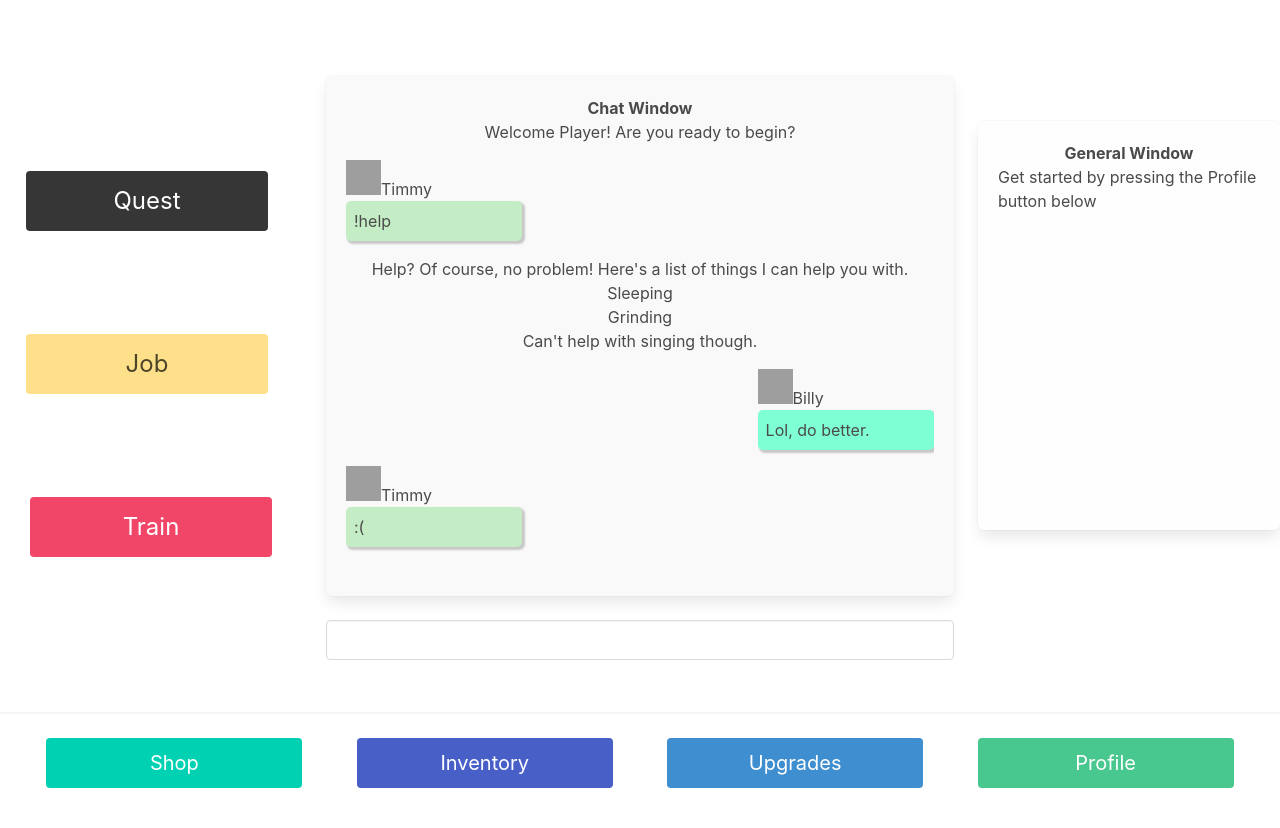
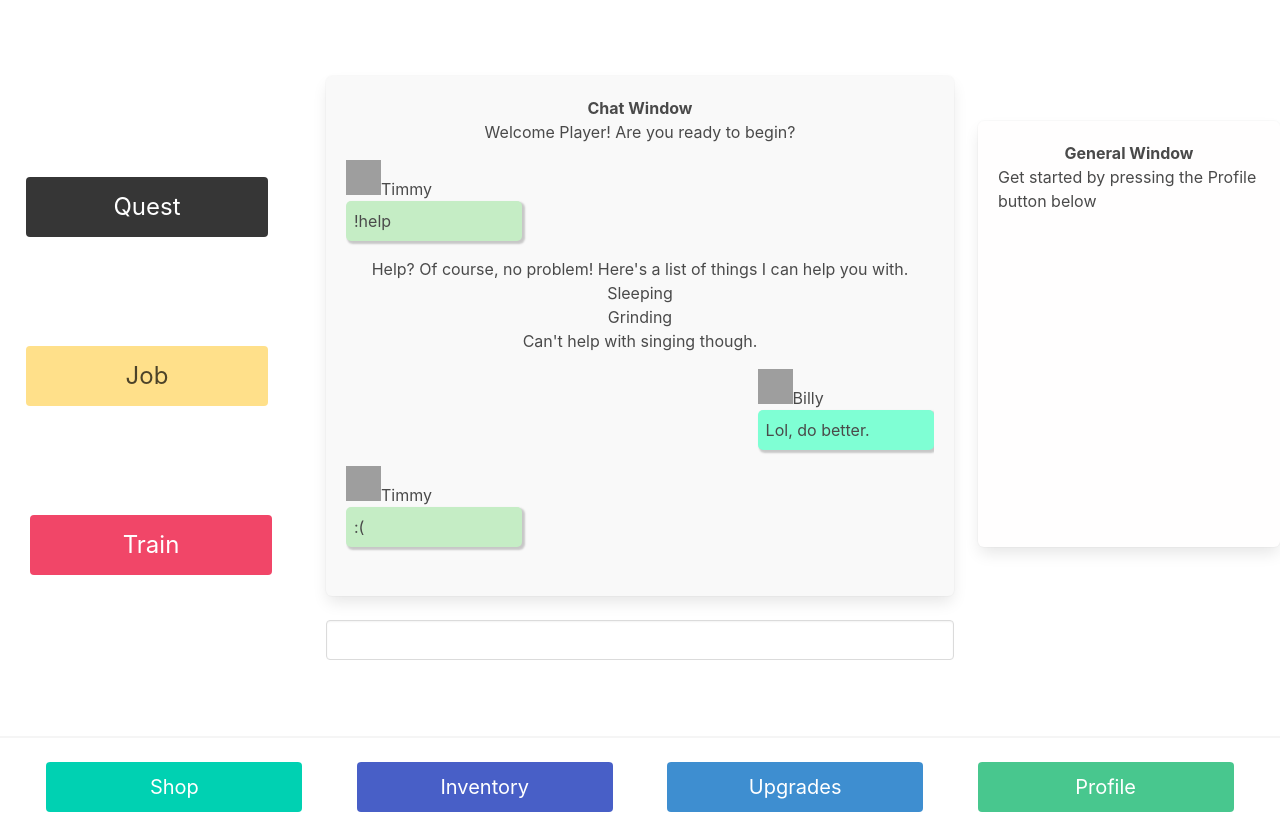
Before and after one commit to IsaiahSama/Fight-Parade, a Flask app: page / in a window 1280 px wide. Before the commit the page ends 788 px from the top, so only its background shows below. Run offline with Flask 3, Linux system fonts and the light colour scheme; some libraries are stand-ins or nearby versions; grey boxes are pictures that could not be loaded.

Commit message:
Fixed scaling issue

```diff
--- a/Application/static/style/style.css
+++ b/Application/static/style/style.css
@@ -15,6 +15,7 @@ section {
   margin-top: 2em;
   padding-top: 2em;
   max-height: 85vh;
+  min-height: 85vh;
 }
 
 .border {
```
